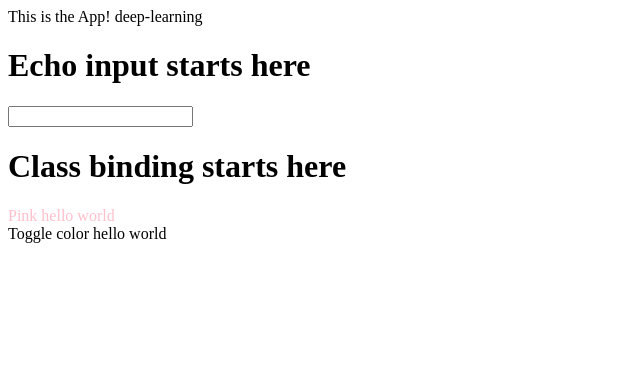
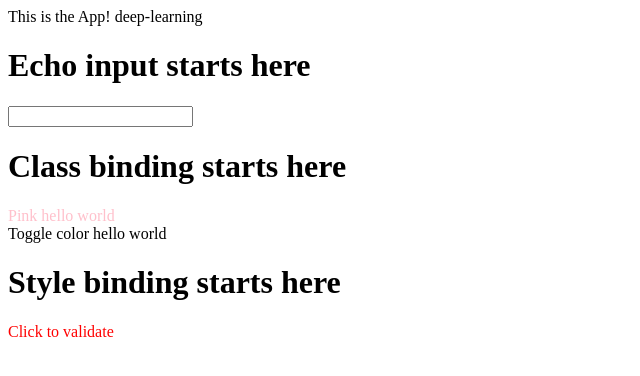
Before and after one commit to ChenRoth/angular-examples, an Angular app: page / in a window 1280 px wide. Shown: the top 376 px of the page, without its empty margins (0-640 px from the left). Built offline with nearby package versions, Linux system fonts and the light colour scheme.

Commit message:
add style binding example

```diff
--- a/src/app/app.component.html
+++ b/src/app/app.component.html
@@ -1,3 +1,4 @@
 <div>This is the App! {{title}}</div>
 <app-echo-input></app-echo-input>
 <app-class-binding></app-class-binding>
+<app-style-binding></app-style-binding>
--- a/src/app/app.module.ts
+++ b/src/app/app.module.ts
@@ -4,12 +4,14 @@ import { NgModule } from '@angular/core';
 import { AppComponent } from './app.component';
 import { EchoInputComponent } from './echo-input/echo-input.component';
 import { ClassBindingComponent } from './class-binding/class-binding.component';
+import { StyleBindingComponent } from './style-binding/style-binding.component';
 
 @NgModule({
     declarations: [
         AppComponent,
         EchoInputComponent,
-        ClassBindingComponent
+        ClassBindingComponent,
+        StyleBindingComponent
     ],
     imports: [
         BrowserModule
--- /dev/null
+++ b/src/app/style-binding/style-binding.component.html
@@ -0,0 +1,8 @@
+<h1>Style binding starts here</h1>
+<!-- we use [style.color] to decide the css color dynamically.
+    if the component isValid, we return color = 'green', otherwise color = 'red'
+    PAY ATTENTION to the single quotes around 'green' and 'red' - this is JS Code!
+-->
+<div [style.color]="isValid ? 'green' : 'red'" (click)="toggleValid()">
+    Click to {{isValid ? 'invalidate' : 'validate'}}
+</div>
--- /dev/null
+++ b/src/app/style-binding/style-binding.component.ts
@@ -0,0 +1,20 @@
+import { Component, OnInit } from '@angular/core';
+
+@Component({
+    selector: 'app-style-binding',
+    templateUrl: './style-binding.component.html',
+    styleUrls: ['./style-binding.component.css']
+})
+export class StyleBindingComponent implements OnInit {
+    isValid: boolean = false;
+
+    toggleValid() {
+        this.isValid = !this.isValid;
+    }
+
+    constructor() { }
+
+    ngOnInit() {
+    }
+
+}
```
Also changed, not shown: src/app/style-binding/style-binding.component.css (added), 1 other file (tests, documents, lock files or other folders).
